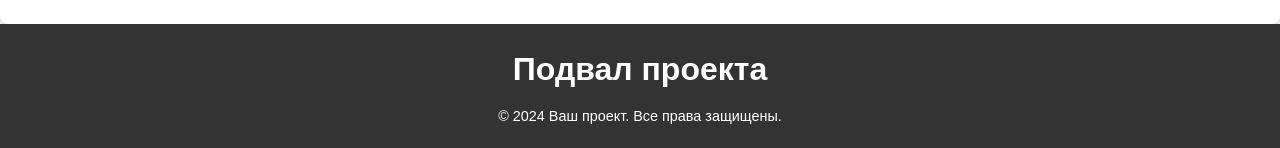
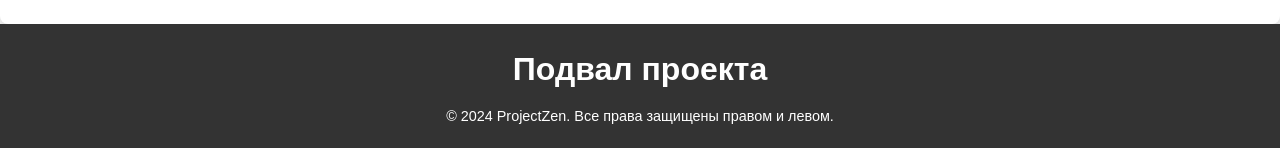
Before and after one commit to Eugene665/project_Programming_Technologies, a Django app: page /about in a window 1280 px wide. Shown: the part 652-800 px from the top of the page. Run offline with Django 5.2, Linux system fonts and the light colour scheme.

Commit message:
Updated basement

```diff
--- a/projectzen/main/templates/main/base.html
+++ b/projectzen/main/templates/main/base.html
@@ -156,7 +156,7 @@
     <footer>
         <div class="container">
             <h1>Подвал проекта</h1>
-            <p>© 2024 Ваш проект. Все права защищены.</p>
+            <p>© 2024 ProjectZen. Все права защищены правом  и левом.</p>
         </div>
     </footer>
 </body>
```
